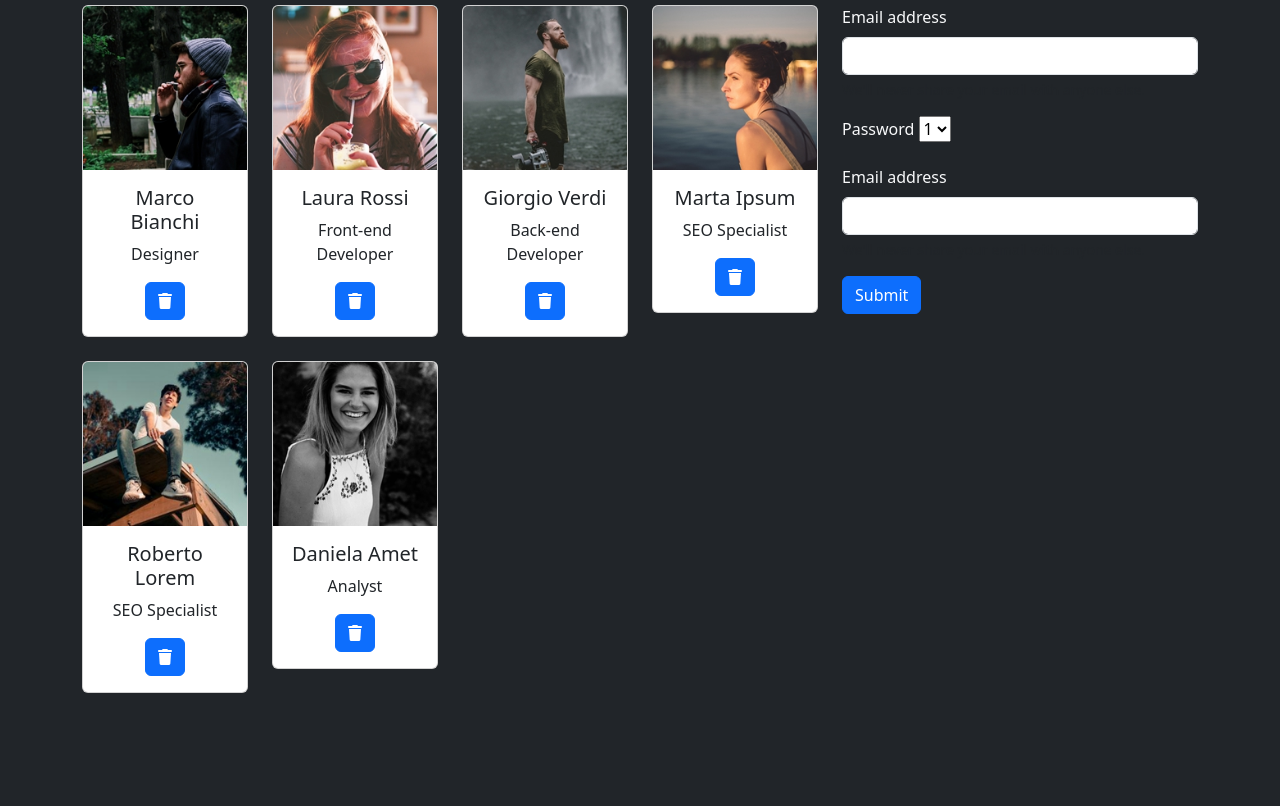
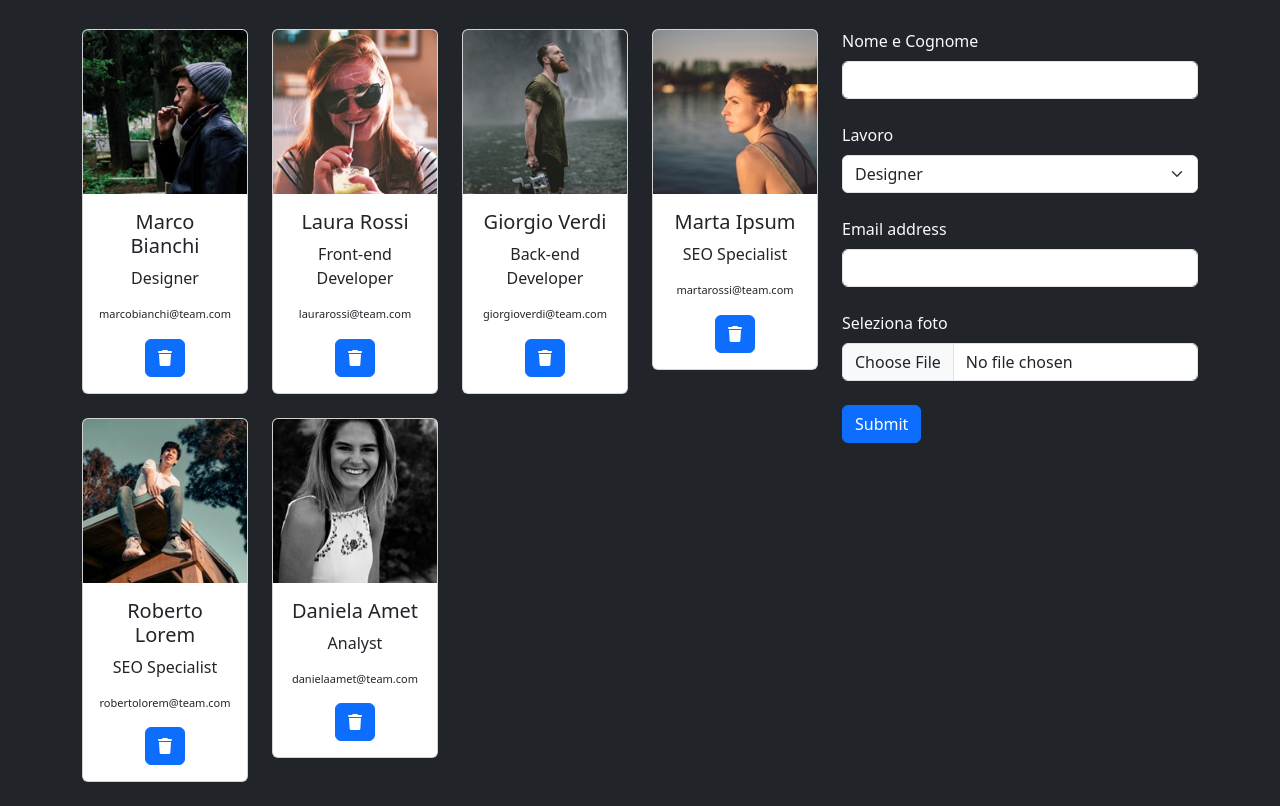
Before and after one commit to Simone-Fratini/js-our-team, a plain HTML site: page index.html in a window 1280 px wide. Shown: the part 91-897 px from the top of the page. Before the commit the page ends 808 px from the top, so only its background shows below. Drawn offline with nearby package versions, Linux system fonts and the light colour scheme.

Commit message:
added file image imput form

```diff
--- a/index.html
+++ b/index.html
@@ -5,6 +5,7 @@
     <meta charset="UTF-8">
     <meta name="viewport" content="width=device-width, initial-scale=1.0">
     <title>Team</title>
+    <link rel="stylesheet" href="style.css">
     <link rel="stylesheet" href="https://cdnjs.cloudflare.com/ajax/libs/font-awesome/6.6.0/css/all.min.css"
         integrity="sha512-Kc323vGBEqzTmouAECnVceyQqyqdsSiqLQISBL29aUW4U/M7pSPA/gEUZQqv1cwx4OnYxTxve5UMg5GT6L4JJg=="
         crossorigin="anonymous" referrerpolicy="no-referrer" />
@@ -17,8 +18,8 @@
 <body class="bg-dark">
 
 
-    <div class="container text-center mt-4">
-        <h1 class="mb-4">TEAM</h1>
+    <div class="container text-light text-center mt-4">
+        <h1 class="mb-5">TEAM</h1>
     </div>
 
 
@@ -36,24 +37,29 @@
 
 
             <div class="col-12 col-lg-4">
-                <form>
-                    <div class="mb-3">
-                        <label for="exampleInputEmail1" class="form-label text-light">Email address</label>
-                        <input type="email" class="form-control" id="exampleInputEmail1" aria-describedby="emailHelp">
-                        <div id="emailHelp" class="form-text">We'll never share your email with anyone else.</div>
+                <form id="add-form">
+                    <div class="mb-4">
+
+                        <label for="name-surname" class="form-label text-light">Nome e Cognome</label>
+                        <input type="text" class="form-control" id="name-surname" required>
+
                     </div>
-                    <div class="mb-3">
-                        <label for="exampleInputPassword1" class="form-label  text-light">Password</label>
-                        <select name="options" id="dropdown">
-                            <option value="1">1</option>
-                            <option value="2">2</option>
-                            <option value="3">3</option>
+                    <div>
+                        <label for="dropdown" class="form-label  text-light">Lavoro</label>
+                        <select class="form-select mb-4" name="options" id="dropdown">
+                            <option value="Designer">Designer</option>
+                            <option value="Front-end Developer">Front-end Developer</option>
+                            <option value="Back-end Develope">Back-end Developer</option>
+                            <option value="SEO Specialist">SEO Specialist</option>
                         </select>
-                    </div>
-                    <div class="mb-3">
-                        <label for="exampleInputEmail1" class="form-label text-light">Email address</label>
-                        <input type="email" class="form-control" id="exampleInputEmail1" aria-describedby="emailHelp">
-                        <div id="emailHelp" class="form-text">We'll never share your email with anyone else.</div>
+                        <div>
+                            <label for="inputEmail" class="form-label text-light">Email address</label>
+                            <input type="email" class="form-control mb-4" id="inputEmail" required>
+                        </div>
+                        <div>
+                            <label for="file-form" class="form-label text-light">Seleziona foto</label>
+                            <input type="file" class="form-control mb-4" id="file-form" required>
+                        </div>
                     </div>
 
                     <button type="submit" class="btn btn-primary">Submit</button>
--- a/script.js
+++ b/script.js
@@ -4,56 +4,62 @@ const teamMembers = [
     name: "Marco Bianchi",
     role: "Designer",
     email: "marcobianchi@team.com",
-    img: "img/male1.png"
+    img: "img/male1.png",
   },
   {
     name: "Laura Rossi",
     role: "Front-end Developer",
     email: "laurarossi@team.com",
-    img: "img/female1.png"
+    img: "img/female1.png",
   },
   {
     name: "Giorgio Verdi",
     role: "Back-end Developer",
     email: "giorgioverdi@team.com",
-    img: "img/male2.png"
+    img: "img/male2.png",
   },
   {
     name: "Marta Ipsum",
     role: "SEO Specialist",
     email: "martarossi@team.com",
-    img: "img/female2.png"
+    img: "img/female2.png",
   },
   {
     name: "Roberto Lorem",
     role: "SEO Specialist",
     email: "robertolorem@team.com",
-    img: "img/male3.png"
+    img: "img/male3.png",
   },
   {
     name: "Daniela Amet",
     role: "Analyst",
     email: "danielaamet@team.com",
-    img: "img/female3.png"
-  }
+    img: "img/female3.png",
+  },
 ];
 
 const cardContainer = document.getElementById("card-container");
+let addForm = document.getElementById("add-form");
 
-console.log("ciao");
 
 startupPage();
 
 function startupPage() {
-  // Generazione delle card
-  teamMembers.forEach(member => {
+
+  teamMembers.forEach((member) => {
+    addCard(member.name, member.role, member.email, member.img);
+  });
+}
+
+function addCard(name, role, email, imgSrc) {
   const cardTemplate = `
         <div class="col-12 col-md-6 col-lg-3 mb-4">
           <div class="card">
-        <img src="${member.img}" class="card-img-top" alt="...">
+            <img src="${imgSrc}" class="card-img-top" alt="${name}">
             <div class="card-body text-center">
-          <h5 class="card-title">${member.name}</h5>
-          <p class="card-text">${member.role}</p>
+              <h5 class="card-title">${name}</h5>
+              <p class="card-text">${role}</p>
+              <p class="card-text my-font">${email}</p>
               <button class="btn btn-primary trash-button">
                 <i class="fa-solid fa-trash"></i>
               </button>
@@ -62,17 +68,37 @@ function startupPage() {
         </div>
       `;
   cardContainer.innerHTML += cardTemplate;
-  });
+}
 
-
-  document.addEventListener("click", event => {
-
-
-    // Verifica se l'elemento cliccato ha la classe "trash-button"
-    if (event.target.classList.contains("trash-button") || event.target.closest(".trash-button")) {
-      // Trova l'elemento più vicino con la classe colonna
+// Evento per rimuovere le card
+document.addEventListener("click", (event) => {
+  if (
+    event.target.classList.contains("trash-button") ||
+    event.target.closest(".trash-button")
+  ) {
     const cardColumn = event.target.closest(".col-12");
     cardColumn.remove();
   }
 });
+
+document.addEventListener("submit", (event) => {
+  event.preventDefault();
+
+  let nameSurname = document.getElementById("name-surname").value;
+  let jobRole = document.getElementById("dropdown").value;
+  let email = document.getElementById("inputEmail").value;
+  let fileInput = document.getElementById("file-form");
+
+  if (fileInput.files && fileInput.files[0]) {
+    const reader = new FileReader();
+
+
+    reader.onload = function (e) {
+      const imgSrc = e.target.result;
+      addCard(nameSurname, jobRole, email, imgSrc);
+    };
+
+
+    reader.readAsDataURL(fileInput.files[0]);
   }
+});
--- /dev/null
+++ b/style.css
@@ -0,0 +1,3 @@
+.my-font {
+    font-size: 11px;
+}
```
Lines whose indentation alone changed are shown as unchanged.
